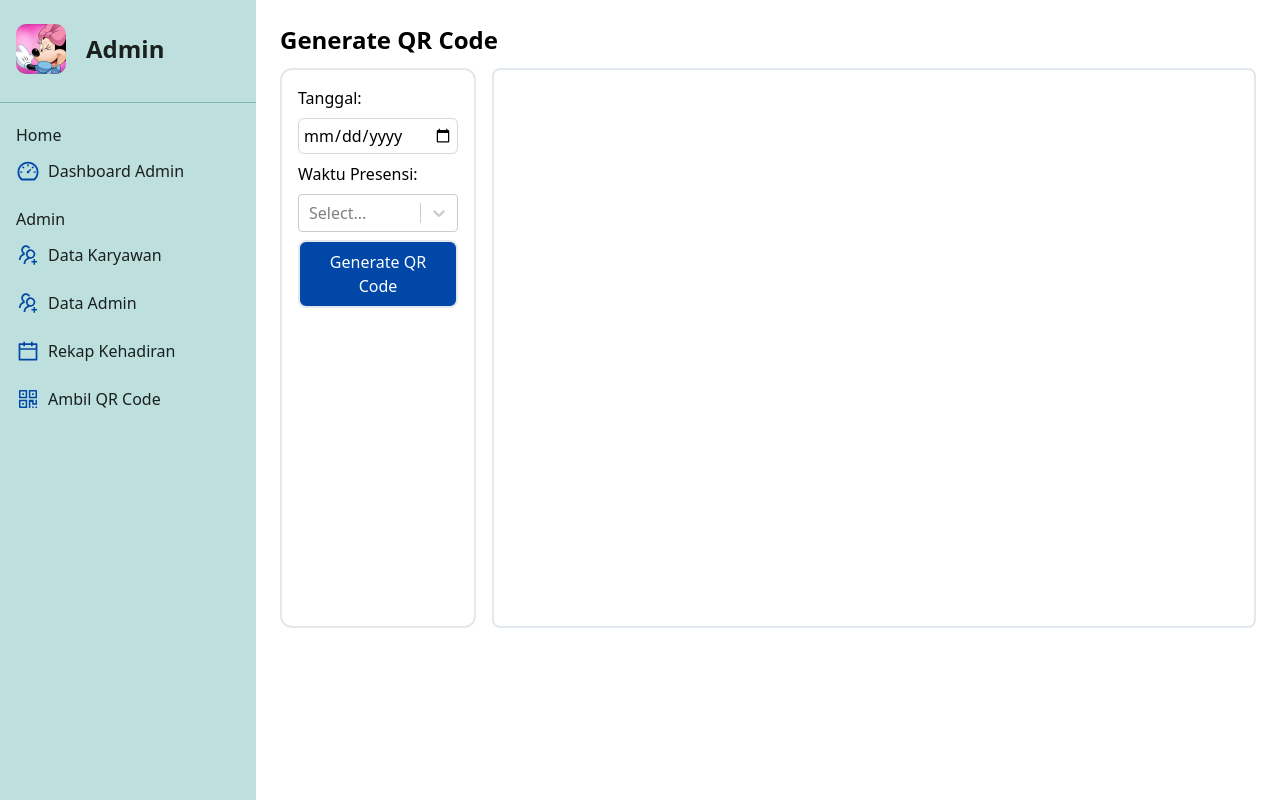
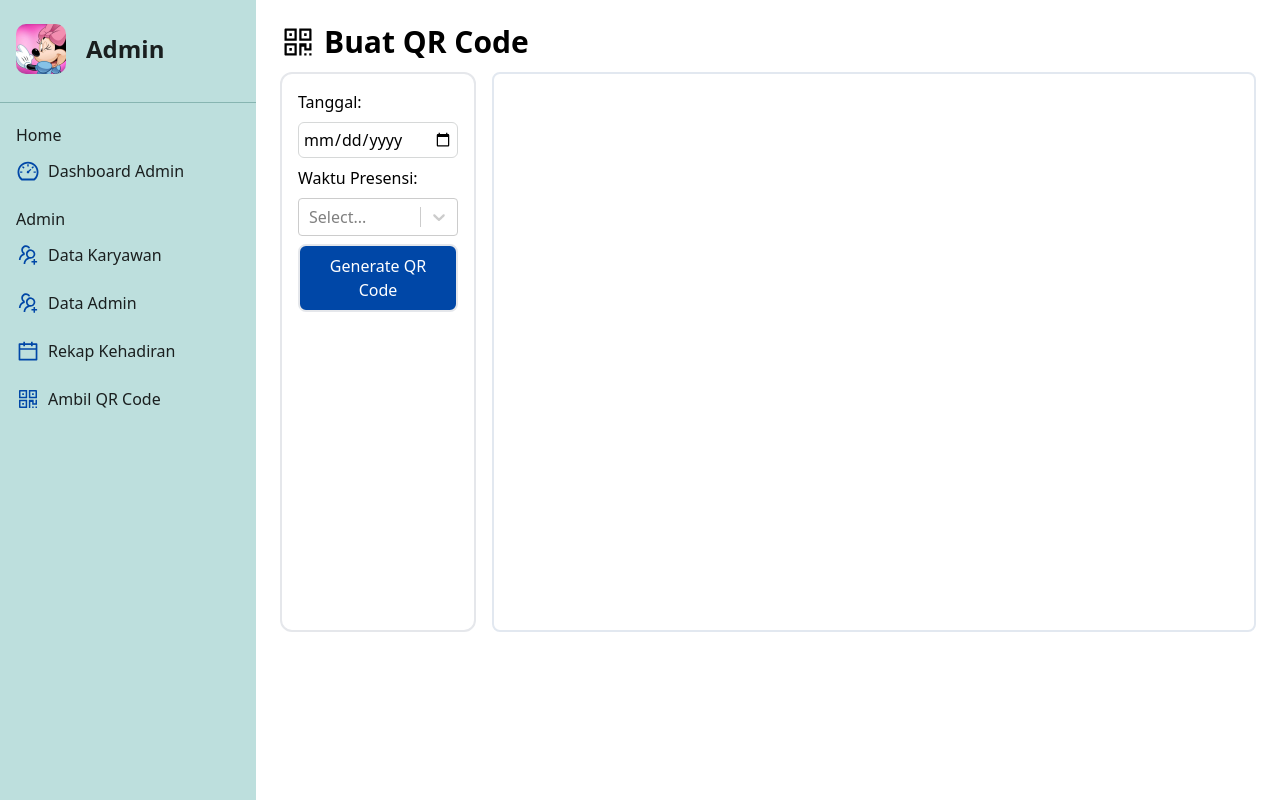
Before and after one commit to Faishal24/attendance_app--frontend, a React (Vite) app: page /buatqrcode in a window 1280 px wide. Built offline with nearby package versions, Linux system fonts and the light colour scheme; no server answers; sample sign-in values are in the browser's storage; what react-to-pdf would draw is missing.

Commit message:
Upscale font size

```diff
--- a/src/pages/BuatQR.jsx
+++ b/src/pages/BuatQR.jsx
@@ -2,7 +2,7 @@ import axios from "axios";
 import React, { useState } from "react";
 import QRCode from "qrcode.react";
 import Select from "react-select";
-
+import { AiOutlineQrcode } from "react-icons/ai";
 
 const BuatQR = () => {
   const [date, setDate] = useState("");
@@ -42,7 +42,10 @@ const BuatQR = () => {
 
   return (
     <div>
-      <h1 className="text-2xl font-bold mb-3">Generate QR Code</h1>
+      <div className="flex items-center gap-2 mb-3">
+        <AiOutlineQrcode className="text-4xl" />
+        <h1 className="text-3xl font-bold">Buat QR Code</h1>
+      </div>
       <div className="flex-col flex items-center ">
         <div className="flex gap-4 mb-5 w-full">
           <div className="flex flex-col gap-2 p-4 h-[35em] border-2 rounded-xl">
--- a/src/pages/DataAdmin.jsx
+++ b/src/pages/DataAdmin.jsx
@@ -6,8 +6,8 @@ const DataAdmin = () => {
   return (
     <div>
       <div className="flex items-center gap-2">
-        <AiOutlineUsergroupAdd className="text-3xl" />
-        <h1 className="text-2xl font-bold">Data Admin</h1>
+        <AiOutlineUsergroupAdd className="text-4xl" />
+        <h1 className="text-3xl font-bold">Data Admin</h1>
       </div>
       <Tables />
     </div>
--- a/src/pages/DataKehadiran.jsx
+++ b/src/pages/DataKehadiran.jsx
@@ -15,8 +15,8 @@ const Kehadiran = () => {
     <>
       <div ref={targetRef}>
         <div className="flex items-center gap-2">
-          <AiOutlineFileSearch className="text-3xl" />
-          <h1 className="text-2xl font-bold">Data Kehadiran</h1>
+          <AiOutlineFileSearch className="text-4xl" />
+          <h1 className="text-3xl font-bold">Rekap Kehadiran</h1>
         </div>
         <Tables />
       </div>
```
